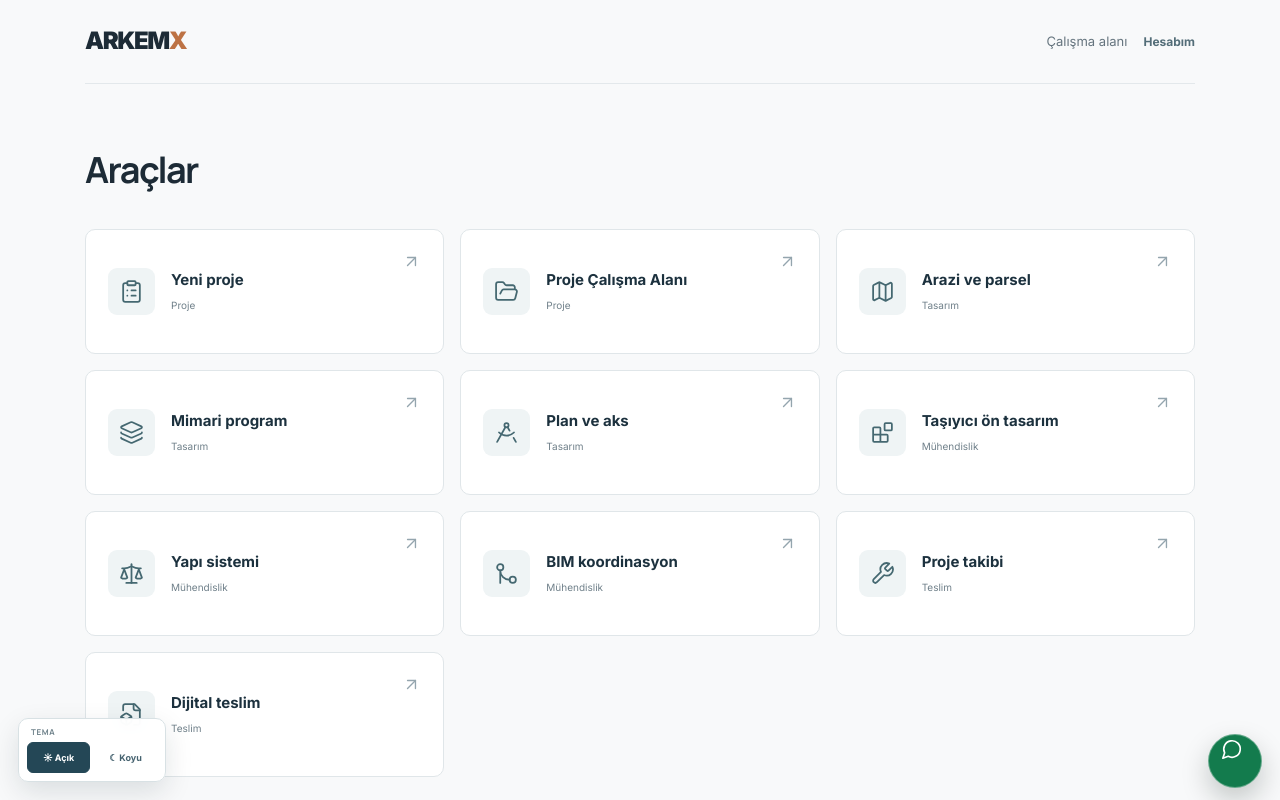
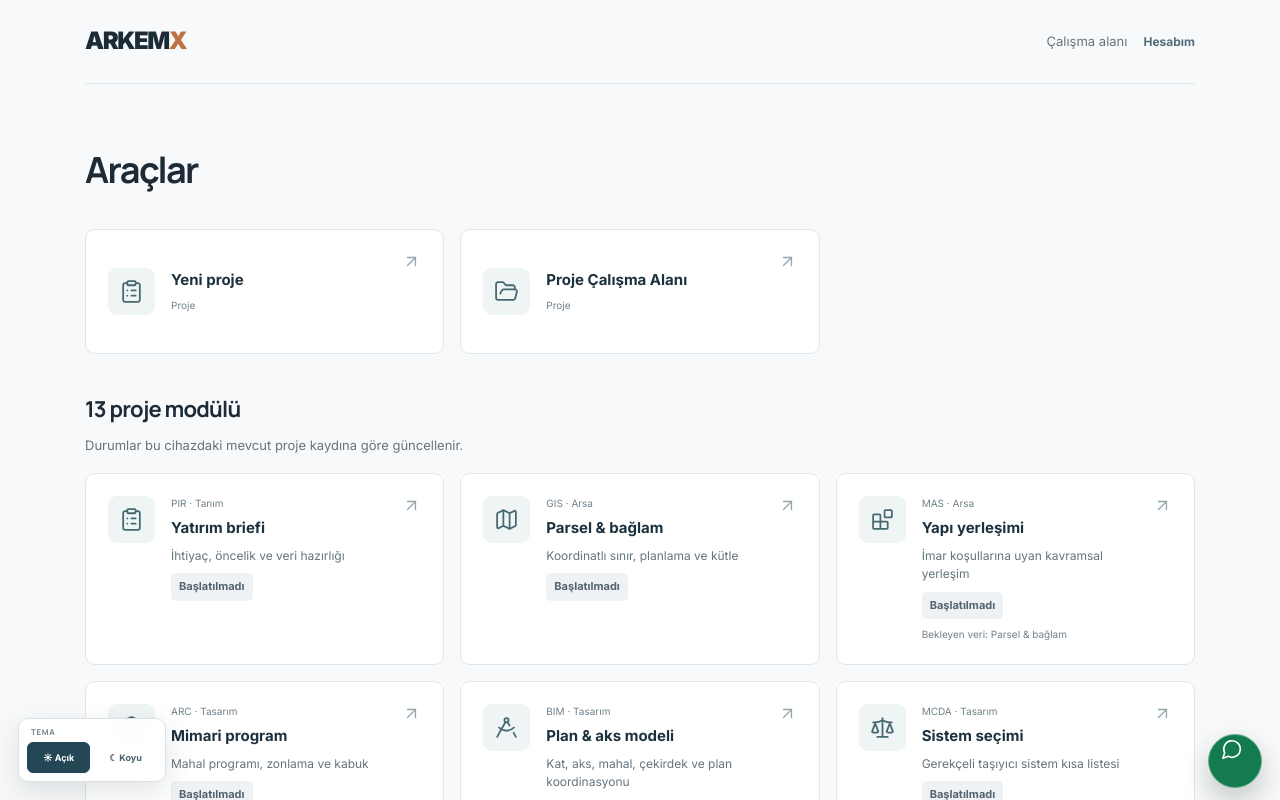
Before and after one commit to BuseIbsiroglu0637/arkemx-core-v1, a Next.js app: page /araclar in a window 1280 px wide. Shown: the top 800 px of the page. Built offline with nearby package versions, Linux system fonts and the light colour scheme.

Commit message:
feat: show all 13 project modules with live project states in tools

```diff
--- a/app/araclar/page.tsx
+++ b/app/araclar/page.tsx
@@ -1,9 +1,9 @@
 import type { Metadata } from "next";
 import Link from "next/link";
 import {
-  ArrowUpRight, Blocks, ClipboardList, DraftingCompass, FileBox,
-  FolderOpen, GitMerge, Layers3, Map, Scale, Wrench,
+  ArrowUpRight, ClipboardList, FolderOpen,
 } from "lucide-react";
+import { ProjectModuleTools } from "../components/ProjectModuleTools";
 import { AccountHeaderLink } from "../components/AccountHeaderLink";
 import "../sade-arac-paneli.css";
 
@@ -17,14 +17,6 @@ export const metadata: Metadata = {
 const tools = [
   { name: "Yeni proje", icon: ClipboardList, href: "/proje-baslat", section: "Proje" },
   { name: "Proje Çalışma Alanı", icon: FolderOpen, href: "/dijital-proje-merkezi#canli-proje-grafigi", section: "Proje" },
-  { name: "Arazi ve parsel", icon: Map, href: "/arsa-fizibilite-studyosu", section: "Tasarım" },
-  { name: "Mimari program", icon: Layers3, href: "/mimari-program-studyosu", section: "Tasarım" },
-  { name: "Plan ve aks", icon: DraftingCompass, href: "/plan-ve-aks", section: "Tasarım" },
-  { name: "Taşıyıcı ön tasarım", icon: Blocks, href: "/tasiyici-on-tasarim", section: "Mühendislik" },
-  { name: "Yapı sistemi", icon: Scale, href: "/sistem-karsilastirma", section: "Mühendislik" },
-  { name: "BIM koordinasyon", icon: GitMerge, href: "/bim-koordinasyon", section: "Mühendislik" },
-  { name: "Proje takibi", icon: Wrench, href: "/proje-takibi", section: "Teslim" },
-  { name: "Dijital teslim", icon: FileBox, href: "/dijital-proje-merkezi", section: "Teslim" },
 ] as const;
 
 export default function ToolsPage() {
@@ -37,7 +29,7 @@ export default function ToolsPage() {
         </header>
         <section className="arx-simple-tools" aria-labelledby="arx-tools-title">
           <h1 id="arx-tools-title">Araçlar</h1>
-          <div className="arx-simple-grid">
+          <div className="arx-simple-grid" aria-label="Proje işlemleri">
             {tools.map((tool) => {
               const Icon = tool.icon;
               return (
@@ -52,6 +44,7 @@ export default function ToolsPage() {
               );
             })}
           </div>
+          <ProjectModuleTools />
         </section>
       </div>
     </main>
--- /dev/null
+++ b/app/components/ProjectModuleTools.tsx
@@ -0,0 +1,60 @@
+"use client";
+
+import Link from "next/link";
+import { ArrowUpRight, Blocks, ClipboardList, DraftingCompass, FileBox, GitMerge, Layers3, Map, Scale, Wrench, type LucideIcon } from "lucide-react";
+import { PROJECT_MODULES, type ProjectModuleKey } from "../lib/project-graph";
+import { useProjectKernel } from "./ProjectKernel";
+
+const icons: Record<ProjectModuleKey, LucideIcon> = {
+  "decision-assistant": ClipboardList,
+  "geo-parcel": Map,
+  "quick-site-scenario": Blocks,
+  "architectural-program": Layers3,
+  "plan-editor": DraftingCompass,
+  "system-comparison": Scale,
+  "structural-concept": Blocks,
+  "engineering-coordination": GitMerge,
+  "digital-delivery-scope": FileBox,
+  "arkem-x": Scale,
+  "project-os": Wrench,
+  "model-library-review": Layers3,
+  "demolition-screening": Wrench,
+};
+
+const workspaceRoutes: Partial<Record<ProjectModuleKey, string>> = {
+  "architectural-program": "/mimari-program-studyosu",
+  "system-comparison": "/sistem-karsilastirma",
+  "structural-concept": "/tasiyici-on-tasarim",
+  "engineering-coordination": "/bim-koordinasyon",
+  "project-os": "/proje-takibi",
+};
+
+export function ProjectModuleTools() {
+  const { thread, hydrated } = useProjectKernel();
+  return <section className="arx-module-tools" aria-labelledby="arx-module-tools-title" data-testid="project-module-tools">
+    <div className="arx-module-tools-heading">
+      <h2 id="arx-module-tools-title">{PROJECT_MODULES.length} proje modülü</h2>
+      <p>Durumlar bu cihazdaki mevcut proje kaydına göre güncellenir.</p>
+    </div>
+    <div className="arx-simple-grid">
+      {PROJECT_MODULES.map((module) => {
+        const Icon = icons[module.id];
+        const node = thread.nodes.find((item) => item.id === module.id);
+        const state = !hydrated ? "loading" : node?.milestoneComplete ? "complete" : node?.active ? node.readiness < 100 ? "review" : "recorded" : "empty";
+        const status = state === "loading" ? "Kontrol ediliyor" : state === "complete" ? "Aşama kontrolü geçti" : state === "review" ? "İnceleme bekliyor" : state === "recorded" ? "Kayıt var" : "Başlatılmadı";
+        const missing = hydrated ? node?.blockedBy.map((id) => PROJECT_MODULES.find((item) => item.id === id)?.label).filter(Boolean) ?? [] : [];
+        return <Link key={module.id} href={workspaceRoutes[module.id] ?? module.route} className="arx-simple-tool arx-module-tool" data-testid="project-module-card" data-module={module.id}>
+          <span className="arx-simple-tool-icon"><Icon size={25} strokeWidth={1.7} aria-hidden="true" /></span>
+          <span className="arx-simple-tool-content">
+            <small>{module.code} · {module.stage}</small>
+            <strong>{module.label}</strong>
+            <span className="arx-module-output">{module.output}</span>
+            <span className="arx-module-status" data-state={state}>{status}</span>
+            {missing.length ? <small>Bekleyen veri: {missing.join(" · ")}</small> : null}
+          </span>
+          <ArrowUpRight className="arx-simple-tool-arrow" size={19} strokeWidth={1.7} aria-hidden="true" />
+        </Link>;
+      })}
+    </div>
+  </section>;
+}
--- a/app/sade-arac-paneli.css
+++ b/app/sade-arac-paneli.css
@@ -55,3 +55,14 @@
 .arx-simple-head-actions { display:flex; align-items:center; gap:16px; }
 .arx-simple-head-actions > a { color:#536d78; font-size:12px; font-weight:700; }
 .arx-simple-head-actions > a:hover,.arx-simple-head-actions > a:focus-visible { color:#a65d36; }
+
+.arx-module-tools { margin-top: 38px; }
+.arx-module-tools-heading { margin-bottom: 18px; }
+.arx-module-tools-heading h2 { font-size: 22px; font-weight: 650; margin: 0 0 8px; }
+.arx-module-tools-heading p { font-size: 13px; color: #65747e; margin: 0; }
+.arx-module-tool { align-items: flex-start; }
+.arx-module-output { font-size: 12px; line-height: 1.55; color: #65747e; }
+.arx-module-status { width: fit-content; font-size: 11px; font-weight: 650; border-radius: 5px; background: #eef2f4; color: #53646f; padding: 5px 8px; }
+.arx-module-status[data-state="complete"] { background: #e5f1eb; color: #276047; }
+.arx-module-status[data-state="review"] { background: #fff0df; color: #805328; }
+.arx-module-status[data-state="recorded"] { background: #e7f0f5; color: #355b71; }
--- a/tests/land-research-smoke.mjs
+++ b/tests/land-research-smoke.mjs
@@ -1,5 +1,6 @@
 // Synthetic HTTP fixtures test the real UI and persistence, not live advertisements.
 import assert from 'node:assert/strict';
+import {PROJECT_MODULES} from '../app/lib/project-graph.ts';
 import {deriveProgramFloorPlates,buildProgramPlanElements} from '../app/lib/plan-program.ts';
 import {mkdir} from 'node:fs/promises';
 import {chromium} from 'playwright';
@@ -216,5 +217,28 @@ try {
  await page.waitForURL('**/bim-koordinasyon');
  assert.equal(await page.locator('h1').first().innerText(),'BIM koordinasyon');
  console.log('PASS structural concept continues to BIM coordination with its model saved');
+
+ await page.goto(root+'/araclar');
+ const moduleTools=page.getByTestId('project-module-tools');
+ await moduleTools.getByRole('heading',{name:'13 proje modülü',exact:true}).waitFor();
+ await page.waitForFunction(()=>!document.querySelector('.arx-module-status[data-state="loading"]'));
+ const moduleCards=moduleTools.getByTestId('project-module-card');
+ assert.equal(await moduleCards.count(),13);
+ assert.deepEqual(await moduleCards.evaluateAll(cards=>cards.map(card=>card.dataset.module)),PROJECT_MODULES.map(module=>module.id));
+ assert.equal(await moduleTools.locator('[data-module="structural-concept"]').getAttribute('href'),'/tasiyici-on-tasarim');
+ assert.equal(await moduleTools.locator('[data-module="engineering-coordination"]').getAttribute('href'),'/bim-koordinasyon');
+ await moduleTools.locator('[data-module="architectural-program"]').getByText('Aşama kontrolü geçti',{exact:true}).waitFor();
+ await moduleTools.locator('[data-module="model-library-review"]').getByText('Başlatılmadı',{exact:true}).waitFor();
+ await page.setViewportSize({width:390,height:844});
+ assert.equal(await page.evaluate(()=>document.documentElement.scrollWidth<=window.innerWidth),true);
+ await page.setViewportSize({width:1440,height:1000});
+ const emptyToolsProject={...planProject,modules:{},experience:{mode:'guided',autoHandoff:false,lastSynchronizedAt:''}};
+ await page.evaluate(({key,value})=>localStorage.setItem(key,value),{key:PROJECT_STORAGE_KEY,value:encodeProjectEnvelope(emptyToolsProject)});
+ await page.reload();
+ await page.waitForFunction(()=>document.querySelectorAll('.arx-module-status[data-state="empty"]').length===13);
+ assert.equal(await moduleCards.count(),13);
+ assert.equal(await page.getByRole('link',{name:/Yeni proje/}).count(),1);
+ console.log('PASS all 13 module cards show project states, remain available with no project and fit mobile');
+
  assert.deepEqual(errors,[]);
 }catch(error){console.error('UI DIAGNOSTIC',JSON.stringify({errors,text:await research().innerText().catch(()=>''),forms:await page.locator('.land-criteria input').evaluateAll(es=>es.map(e=>({label:e.closest('label')?.textContent,value:e.value})))},null,2));throw error;}finally{await browser.close();}
```
